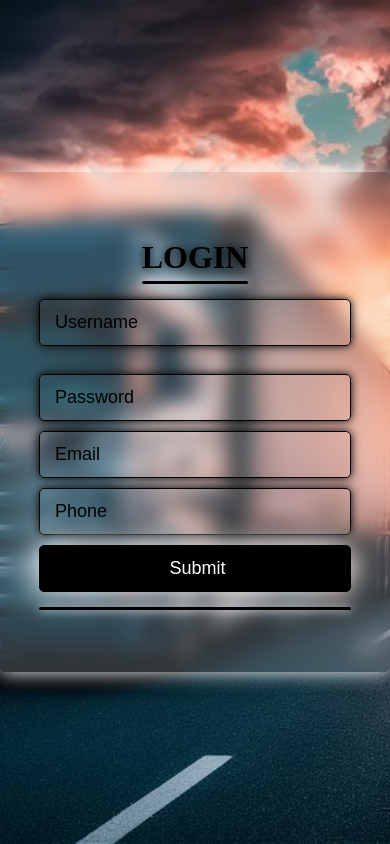
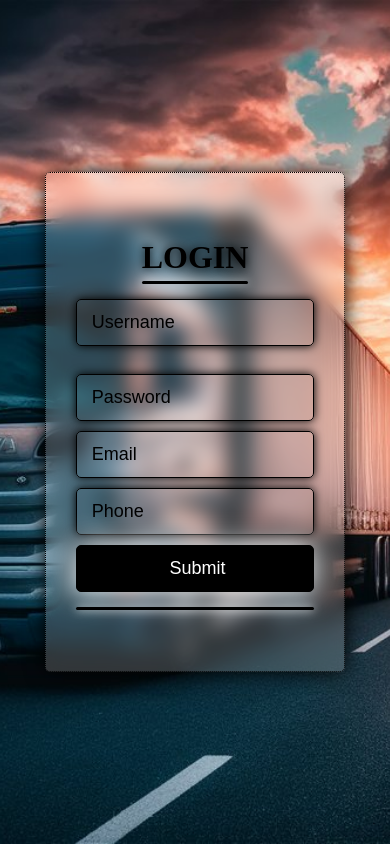
Before and after one commit to Imran0316/Simple_login_form, a plain HTML site: page index.html in a window 390 px wide. In both pictures the pointer is over the element "LOGIN". Drawn offline with Linux system fonts and the light colour scheme.

Commit message:
update file

```diff
--- a/index.css
+++ b/index.css
@@ -28,7 +28,12 @@ body{
     justify-content: center;
     flex-direction: column;
 }
-.form:hover{
+@media(max-width:425px){
+    #Form{
+        width: 300px;
+    }
+}
+#Form:hover{
     box-shadow: 0px 0px 20px black;
     border: 1px dotted black;
 
```
